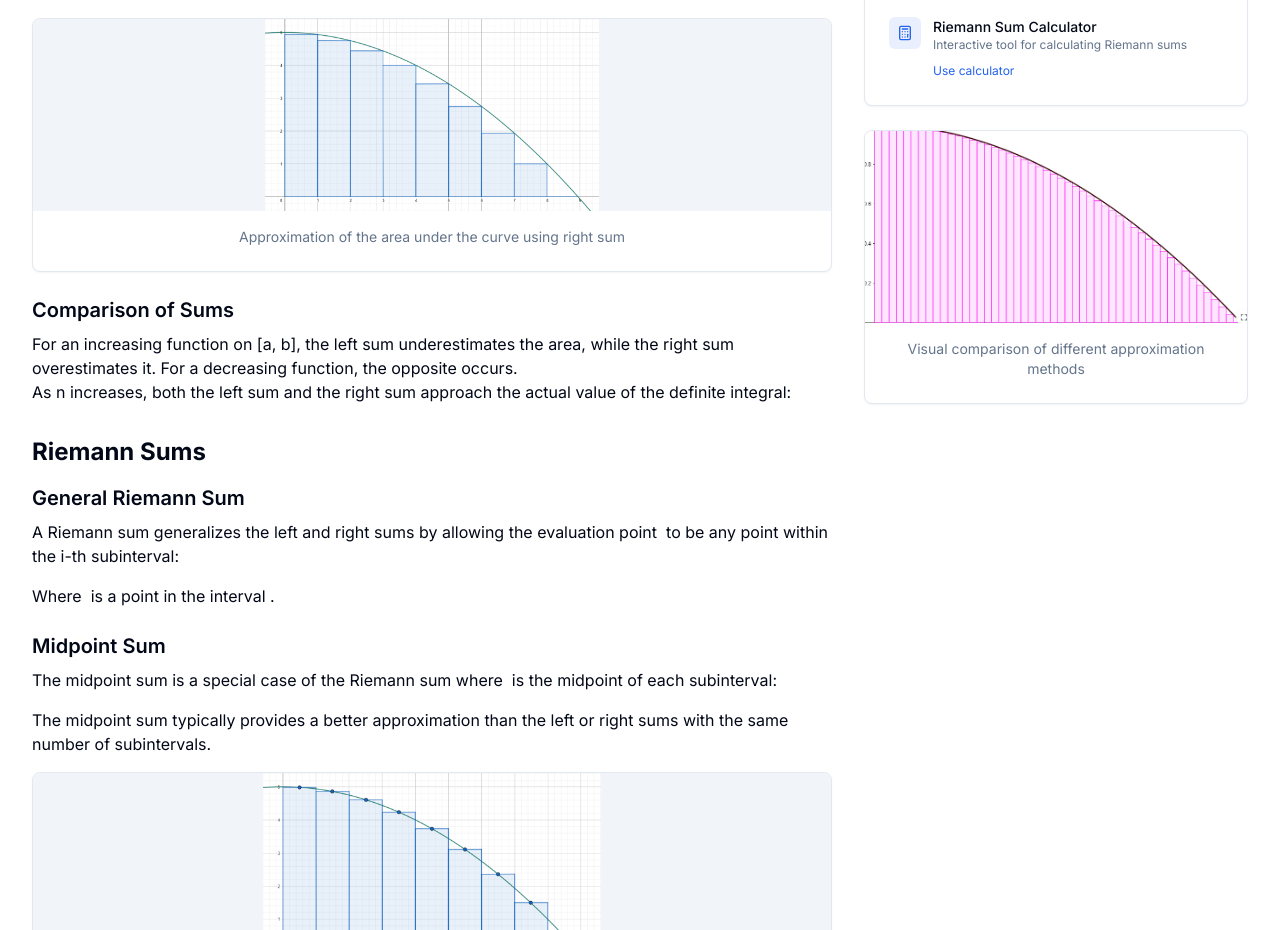
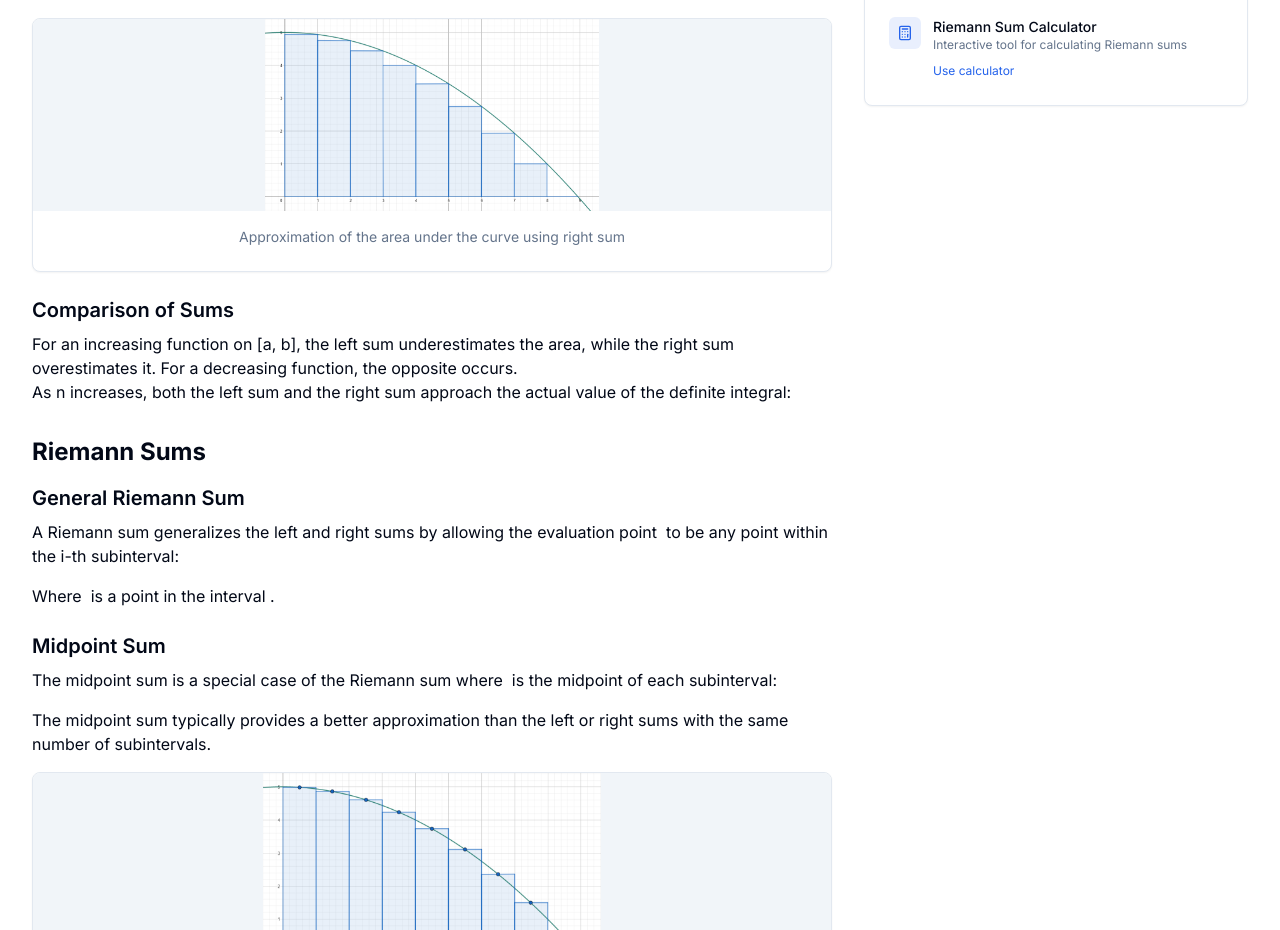
Before and after one commit to JulioApazaZhukov/The-Engineering-Compendium, a Next.js app: page /The-Engineering-Compendium/topics/mathematics/integration-by-definition in a window 1280 px wide. Shown: the part 1060-1990 px from the top of the page. Built offline with nearby package versions, Linux system fonts and the light colour scheme.

Commit message:
Alpha v0.0.1 7 added Rimann 3

```diff
--- a/app/topics/mathematics/integration-by-definition/page.tsx
+++ b/app/topics/mathematics/integration-by-definition/page.tsx
@@ -838,8 +838,8 @@ export default function IntegrationByDefinitionPage() {
             </CardContent>
           </Card>
 
-          {/* Visual Aid */}
-          <Card className="overflow-hidden">
+          {/* Visual Aid Nop */ }
+          {/* <Card className="overflow-hidden">
             <div className="relative h-48">
               <Image
                 src="/The-Engineering-Compendium/riemann.png?height=200&width=400"
@@ -855,7 +855,7 @@ export default function IntegrationByDefinitionPage() {
                   : "Visual comparison of different approximation methods"}
               </p>
             </CardContent>
-          </Card>
+          </Card> */}
         </div>
       </div>
 
```
Also changed, not shown: public/riemann.png (deleted).
